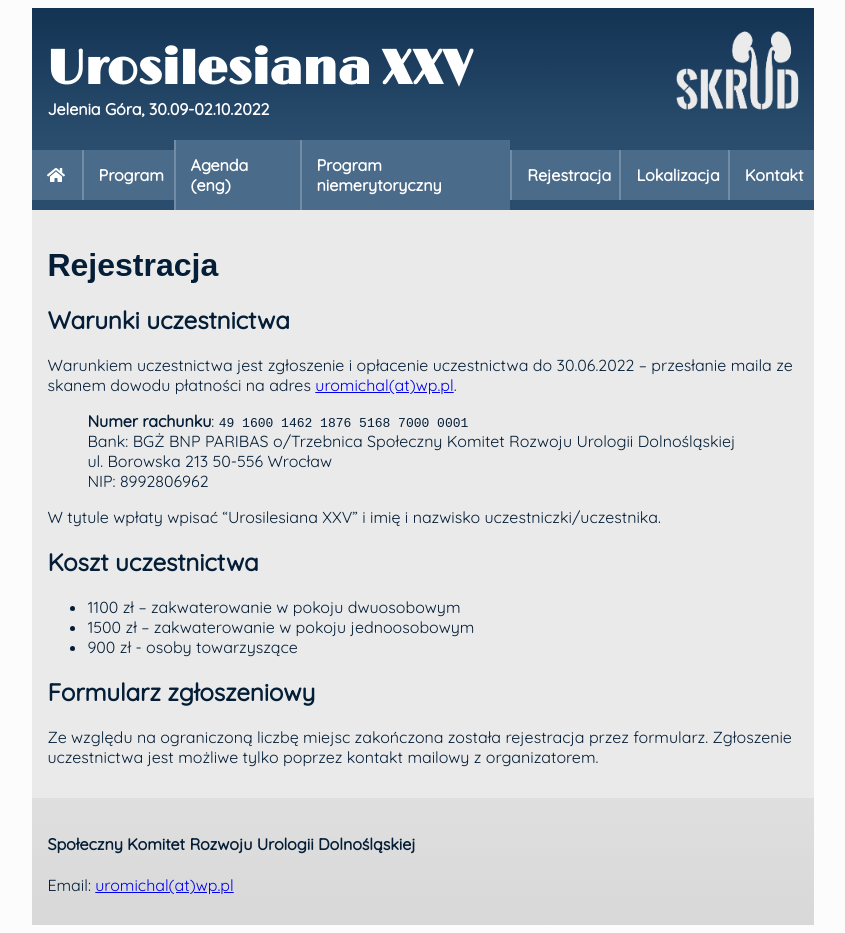
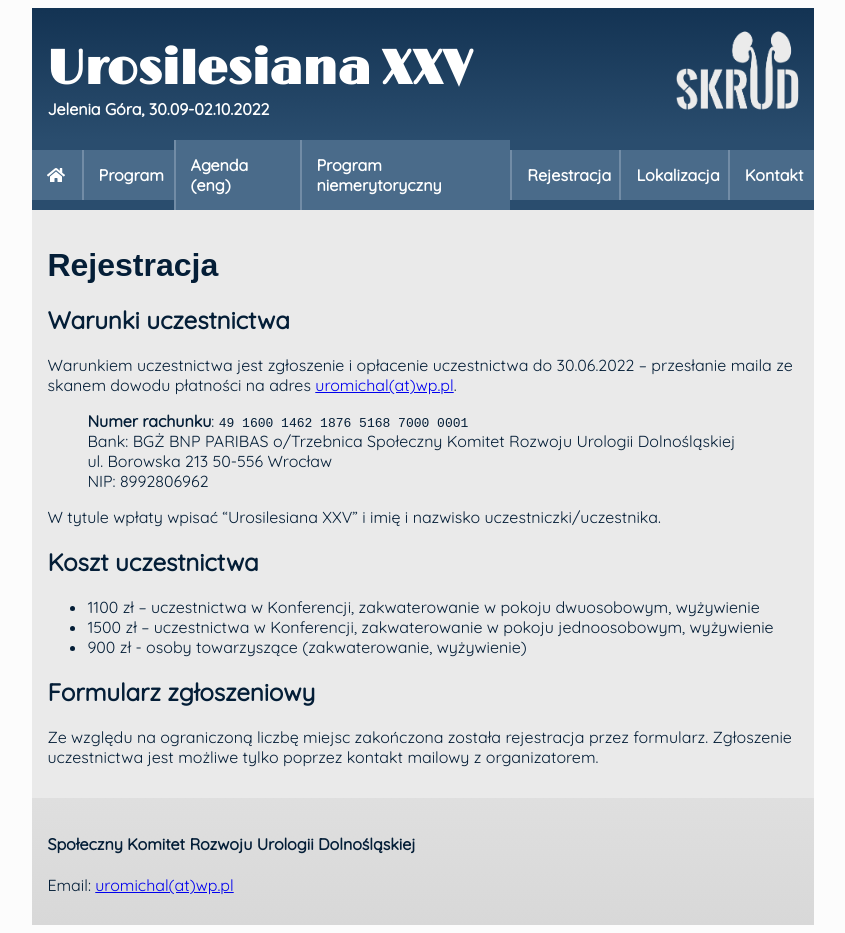
Before and after one commit to ptu-dolnyslask/urosilesiana, a Jekyll site: the page built from pages/rejestracja.md, in a window 1280 px wide. Shown: the whole page, without its empty margins (217-1062 px from the left). Built offline with Jekyll 4.4.1, drawn with Linux system fonts in a browser that asks for light colours; nearby versions of some CDN libraries; some web fonts are replaced; our own code applies the rules of GitHub Pages for plain Markdown files.

Commit message:
17.06 updates

```diff
--- a/pages/rejestracja.md
+++ b/pages/rejestracja.md
@@ -19,9 +19,9 @@ W tytule wpłaty wpisać "Urosilesiana XXV" i imię i nazwisko uczestniczki/ucze
 
 Koszt uczestnictwa
 ---
-* 1100 zł – zakwaterowanie w pokoju dwuosobowym
-* 1500 zł – zakwaterowanie w pokoju jednoosobowym
-* 900 zł - osoby towarzyszące
+* 1100 zł – uczestnictwa w Konferencji, zakwaterowanie w pokoju dwuosobowym, wyżywienie
+* 1500 zł – uczestnictwa w Konferencji, zakwaterowanie w pokoju jednoosobowym, wyżywienie
+* 900 zł - osoby towarzyszące (zakwaterowanie, wyżywienie)
 
 Formularz zgłoszeniowy
 ---
```
